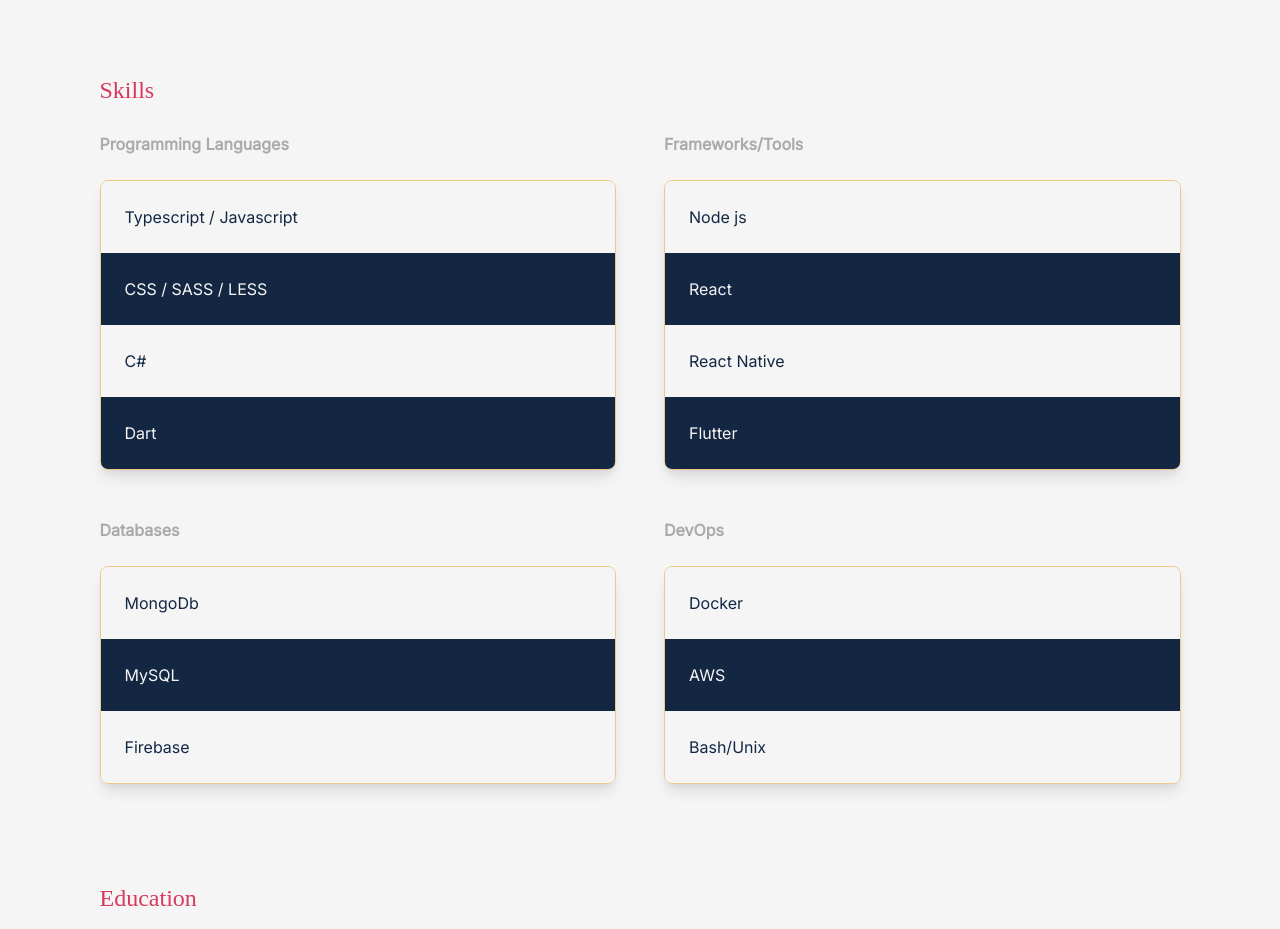
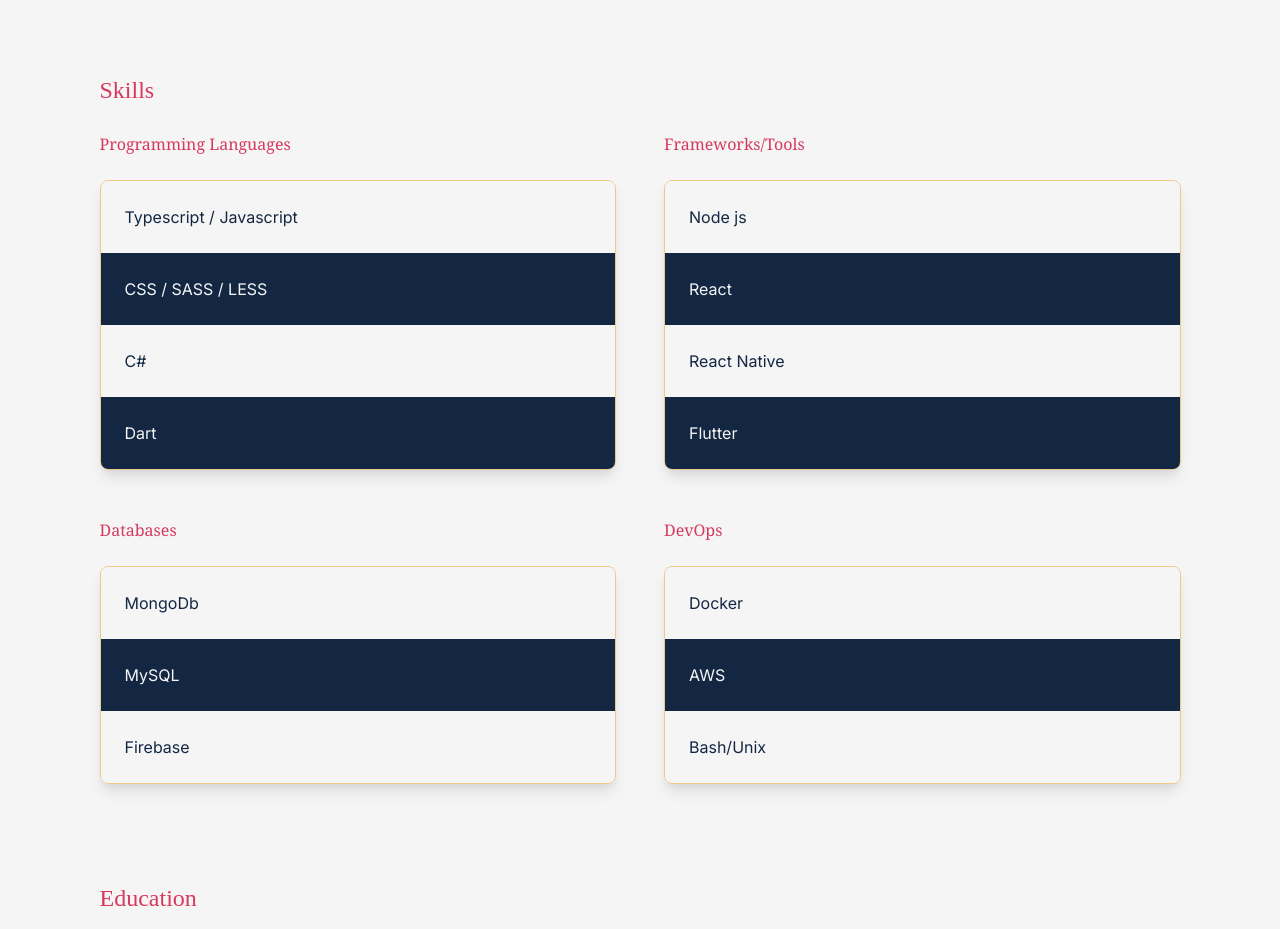
Before and after one commit to CristobalSalazar/next-site, a Next.js app: page / in a window 1280 px wide. Shown: the part 980-1909 px from the top of the page. Built offline with nearby package versions, Linux system fonts and the light colour scheme; a web font is replaced by a local one.

Commit message:
change style

```diff
--- a/src/components/SubSection.tsx
+++ b/src/components/SubSection.tsx
@@ -5,9 +5,7 @@
 export default function SubSection({ title, children }: SubSectionProps) {
   return (
     <div>
-      <h4 className="mb-6 text text-muted sm:my-6 capitalize font-bold font-sans">
-        {title}
-      </h4>
+      <h4 className="mb-6 text text-accent sm:my-6 font-serif">{title}</h4>
       {children}
     </div>
   );
```
